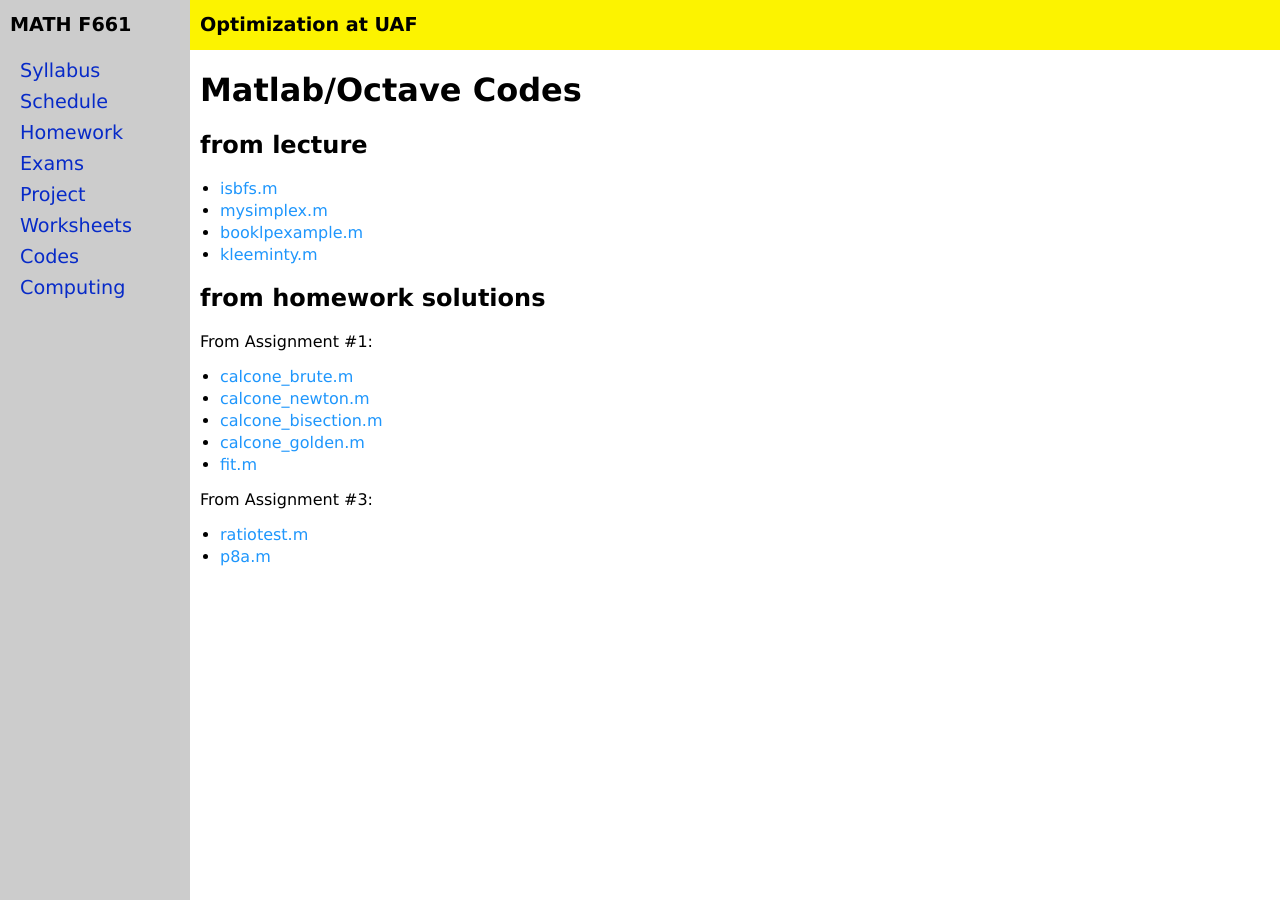
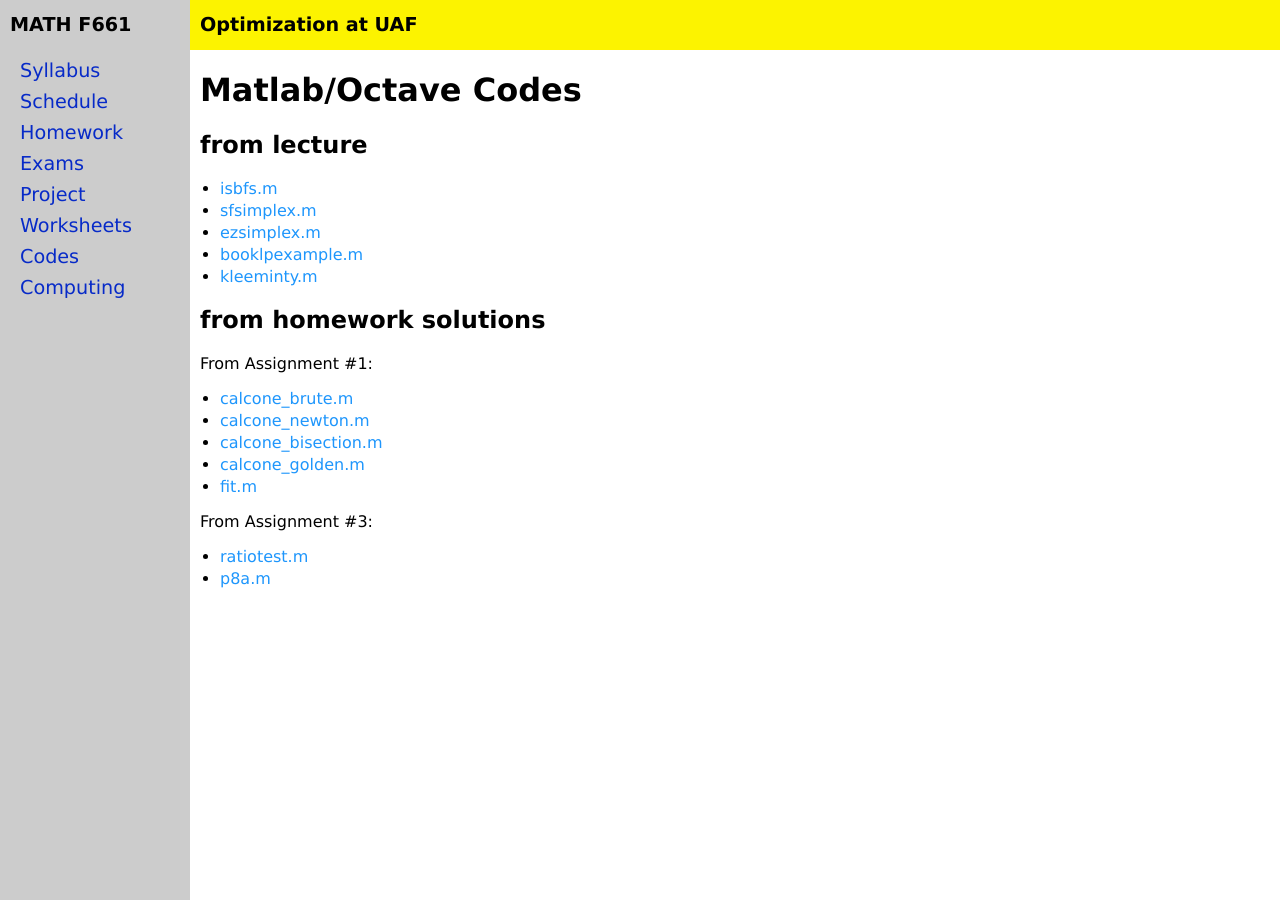
Before and after one commit to bueler/opt, a Jekyll site: the page built from codes.md, in a window 1280 px wide. Built offline with Jekyll 4.4.1, drawn with Linux system fonts in a browser that asks for light colours.

Commit message:
refactor simplex method codes and examples

```diff
--- a/codes.md
+++ b/codes.md
@@ -8,7 +8,8 @@ title: Matlab/Octave Codes
 ## from lecture
 
   * [isbfs.m](assets/codes/isbfs.m)
-  * [mysimplex.m](assets/codes/mysimplex.m)
+  * [sfsimplex.m](assets/codes/sfsimplex.m)
+  * [ezsimplex.m](assets/codes/ezsimplex.m)
   * [booklpexample.m](assets/codes/booklpexample.m)
   * [kleeminty.m](assets/codes/kleeminty.m)
 
```
Also changed, not shown: 5 other files.
